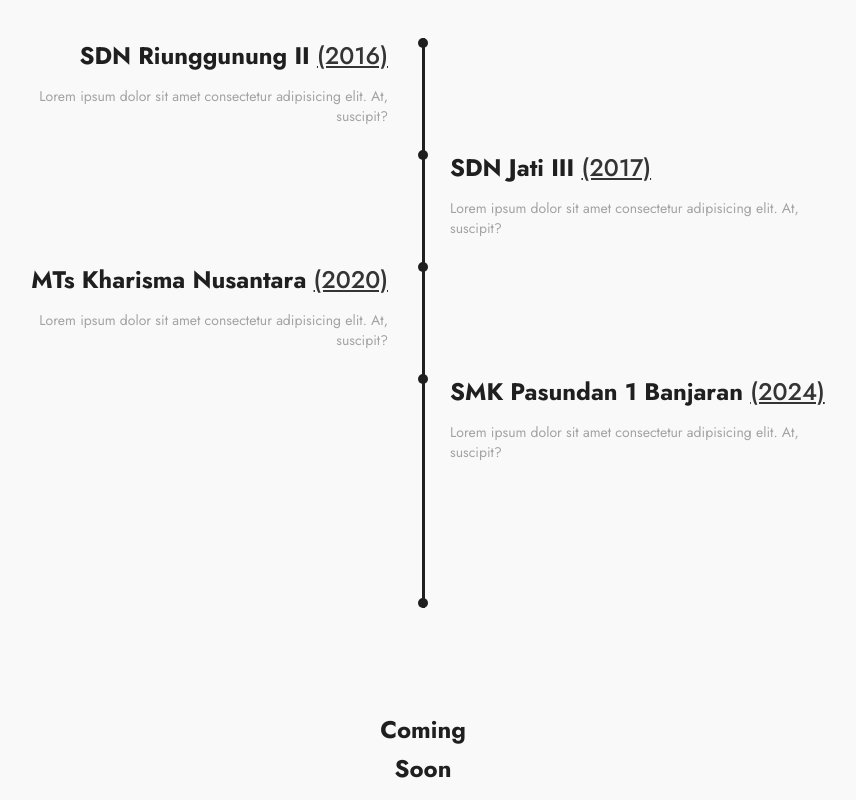
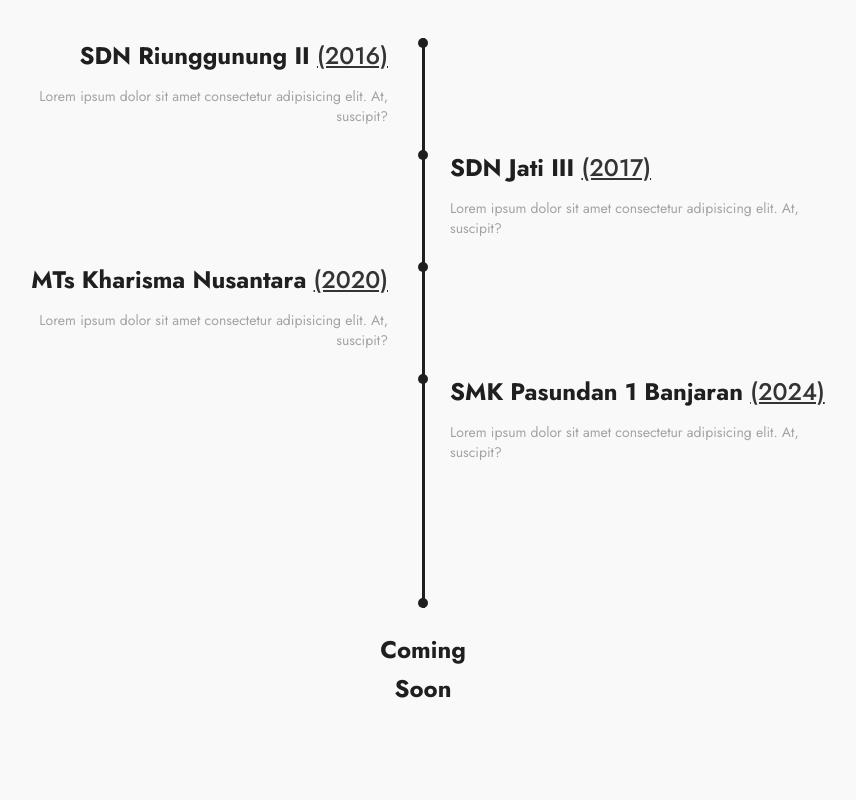
Before and after one commit to AmirHamzah-1Fz/amir-hamzah, a website: page index.html in a window 1280 px wide. Shown: the part 2000-2800 px from the top of the page, without its empty margins (217-1073 px from the left). Drawn offline with Linux system fonts and the light colour scheme; a web font is replaced by a local one.

Commit message:
decrease bottom value

```diff
--- a/index.html
+++ b/index.html
@@ -461,7 +461,7 @@
                     </div>
                     <div class="additional w-[10px] h-[10px] flex justify-center relative self-center rounded-full bg-primary opacity-0"></div>
                     <div class="uni w-[10px] h-[10px] flex justify-center relative self-center rounded-full bg-primary dark:bg-dark-el">
-                        <div class="w-fit absolute -bottom-48 max-sm:-bottom-28">
+                        <div class="w-fit absolute -bottom-28">
                             <h2 class="font-bold text-2xl text-primary dark:text-dark-el mb-3 text-center leading-relaxed">Coming Soon</h2>
                         </div>
                     </div>
```
Also changed, not shown: src/output.css.
